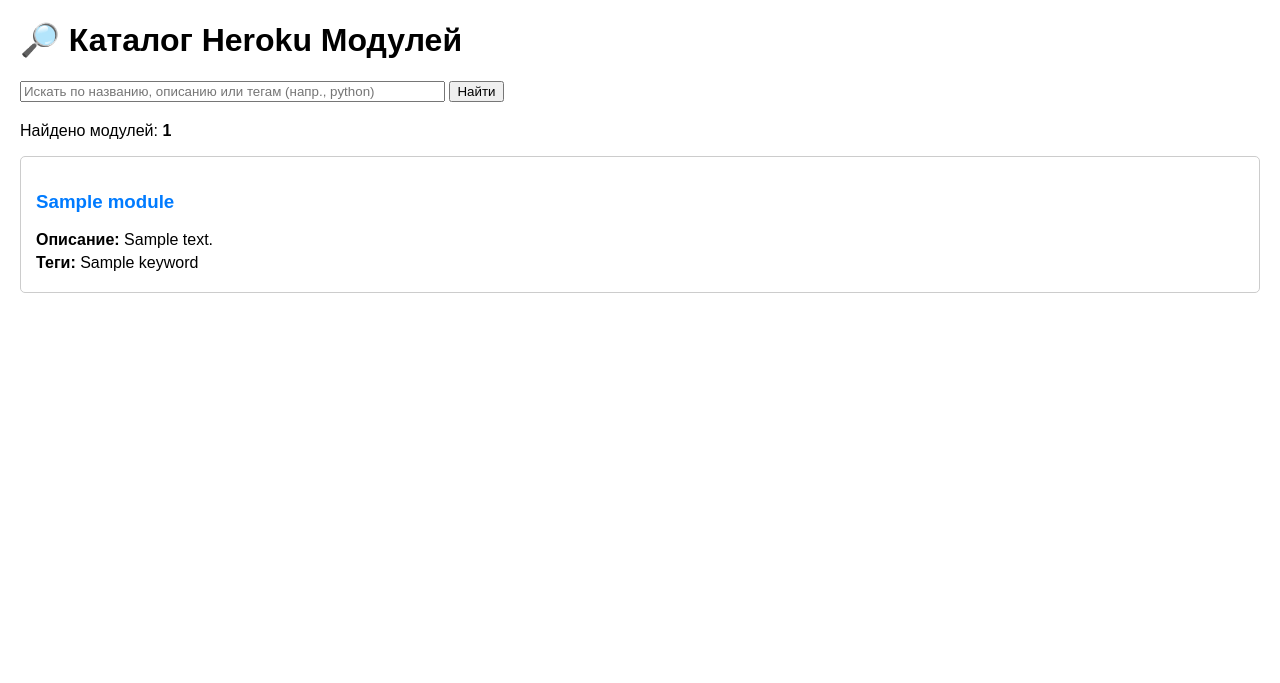
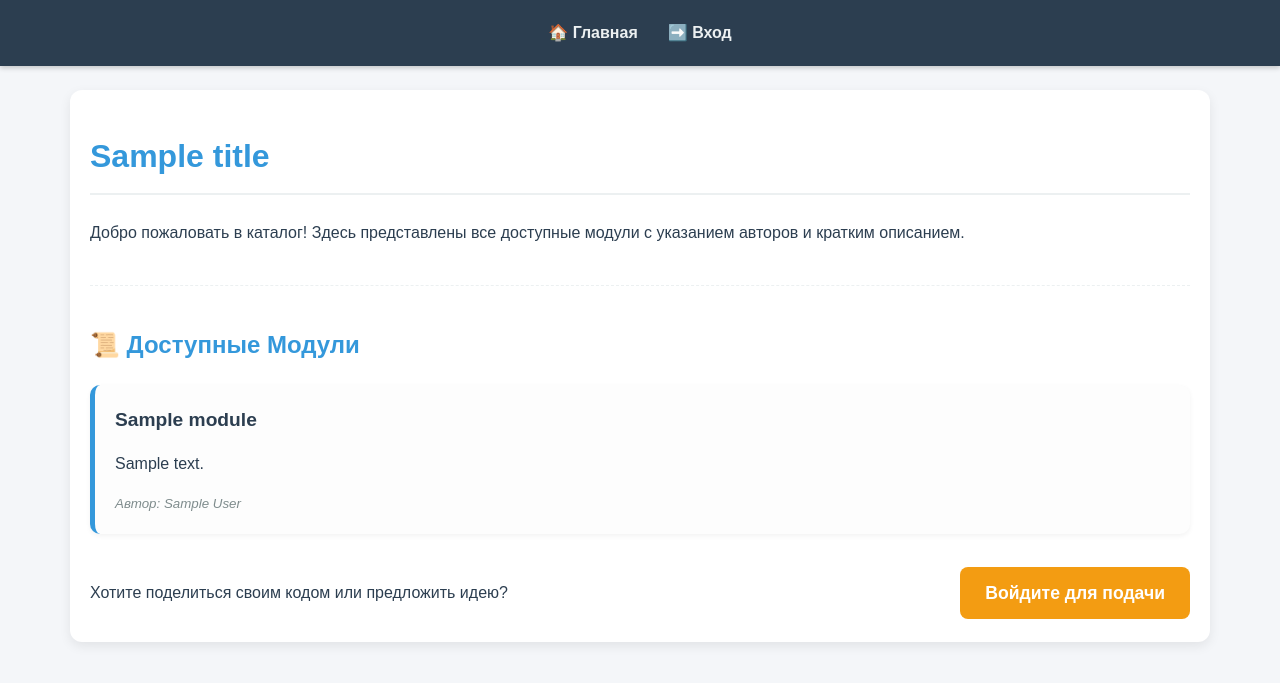
Before and after one commit to skyaree/heroku-modulesp, a Python web app: template templates/index.html in a window 1280 px wide. Shown: the top 683 px of the page. Run offline with Jinja, Linux system fonts and the light colour scheme; the template is opened without the code that fills it: most values are stand-ins (such as "Sample title", 1, 10 or a date in 2020).

Commit message:
index.html

```diff
--- a/templates/index.html
+++ b/templates/index.html
@@ -2,37 +2,54 @@
 <html lang="ru">
 <head>
     <meta charset="UTF-8">
-    <title>Поиск Heroku Модулей</title>
-    <style>
-        body { font-family: sans-serif; margin: 20px; }
-        .module { border: 1px solid #ccc; padding: 15px; margin-bottom: 10px; border-radius: 5px; }
-        .module h3 a { color: #007bff; text-decoration: none; }
-        .module p { margin: 5px 0; }
-        .search-form { margin-bottom: 20px; }
-    </style>
+    <meta name="viewport" content="width=device-width, initial-scale=1.0">
+    <title>{{ title }}</title>
+    <link rel="stylesheet" href="{{ url_for('static', filename='style.css') }}">
 </head>
 <body>
-    <h1>🔎 Каталог Heroku Модулей</h1>
+    <header>
+        <nav>
+            <a href="{{ url_for('modules_list') }}">🏠 Главная</a>
 
-    <form method="POST" class="search-form">
-        <input type="text" name="query" placeholder="Искать по названию, описанию или тегам (напр., python)"
-               value="{{ query }}" size="50">
-        <button type="submit">Найти</button>
-    </form>
+            {% if logged_in %}
+                <a href="{{ url_for('account_page') }}">👤 Аккаунт</a>
+                {% if is_admin %}
+                    <a href="{{ url_for('moderation_panel') }}">🔑 Админ-Панель</a>
+                {% endif %}
+                <a href="{{ url_for('login_route') }}" style="background-color: #e74c3c;">🚪 Выход (Локальный)</a>
+            {% else %}
+                <a href="{{ url_for('login_route') }}">➡️ Вход</a>
+            {% endif %}
+        </nav>
+    </header>
 
-    <p>Найдено модулей: <strong>{{ modules|length }}</strong></p>
+    <div class="container">
+        <h1>{{ title }}</h1>
+        <p>Добро пожаловать в каталог! Здесь представлены все доступные модули с указанием авторов и кратким описанием.</p>
 
-    {% for module in modules %}
-    <div class="module">
-        <h3><a href="{{ module.link }}" target="_blank">{{ module.name }}</a></h3>
-        <p><strong>Описание:</strong> {{ module.description }}</p>
-        <p><strong>Теги:</strong> {{ module.keywords | join(', ') }}</p>
+        <section class="modules-list">
+            <h2>📜 Доступные Модули</h2>
+
+            <div class="modules-grid">
+                {% for module in modules %}
+                    <div class="module-card">
+                        <strong>{{ module.title }}</strong>
+                        <p>{{ module.description }}</p>
+                        <small>Автор: {{ module.author }}</small>
+                    </div>
+                {% endfor %}
+            </div>
+
+            <div class="action-bar">
+                <p>Хотите поделиться своим кодом или предложить идею?</p>
+                {% if logged_in %}
+                    <a href="{{ url_for('submit_module_form') }}" class="suggest-link">➕ Подать Модуль</a>
+                {% else %}
+                    <a href="{{ url_for('login_route') }}" class="suggest-link" style="background-color: #f39c12;">Войдите для подачи</a>
+                {% endif %}
+            </div>
+        </section>
+
     </div>
-    {% else %}
-    {% if query %}
-        <p>По запросу **{{ query }}** модули не найдены.</p>
-    {% endif %}
-    {% endfor %}
-
 </body>
 </html>
```
